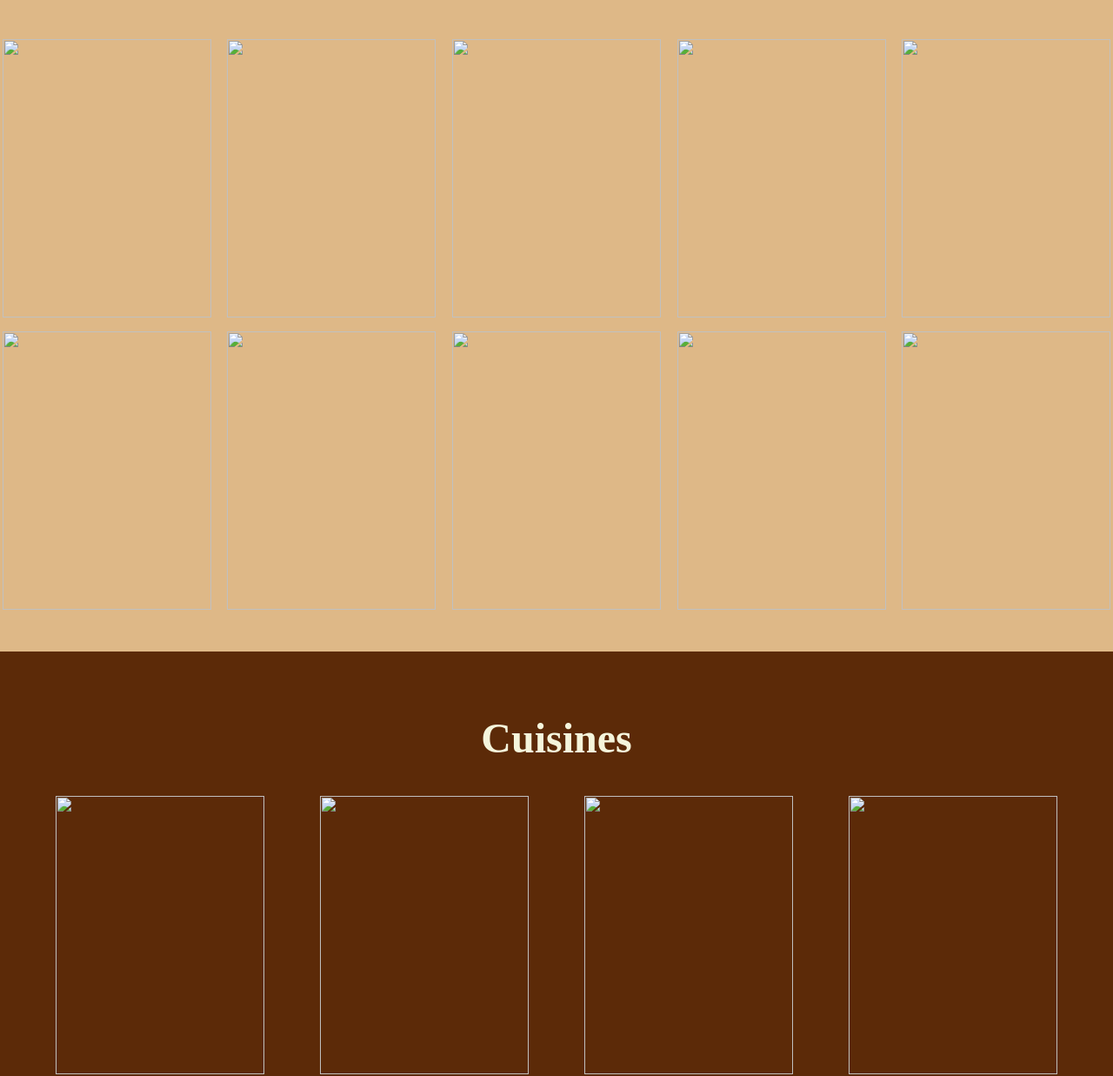
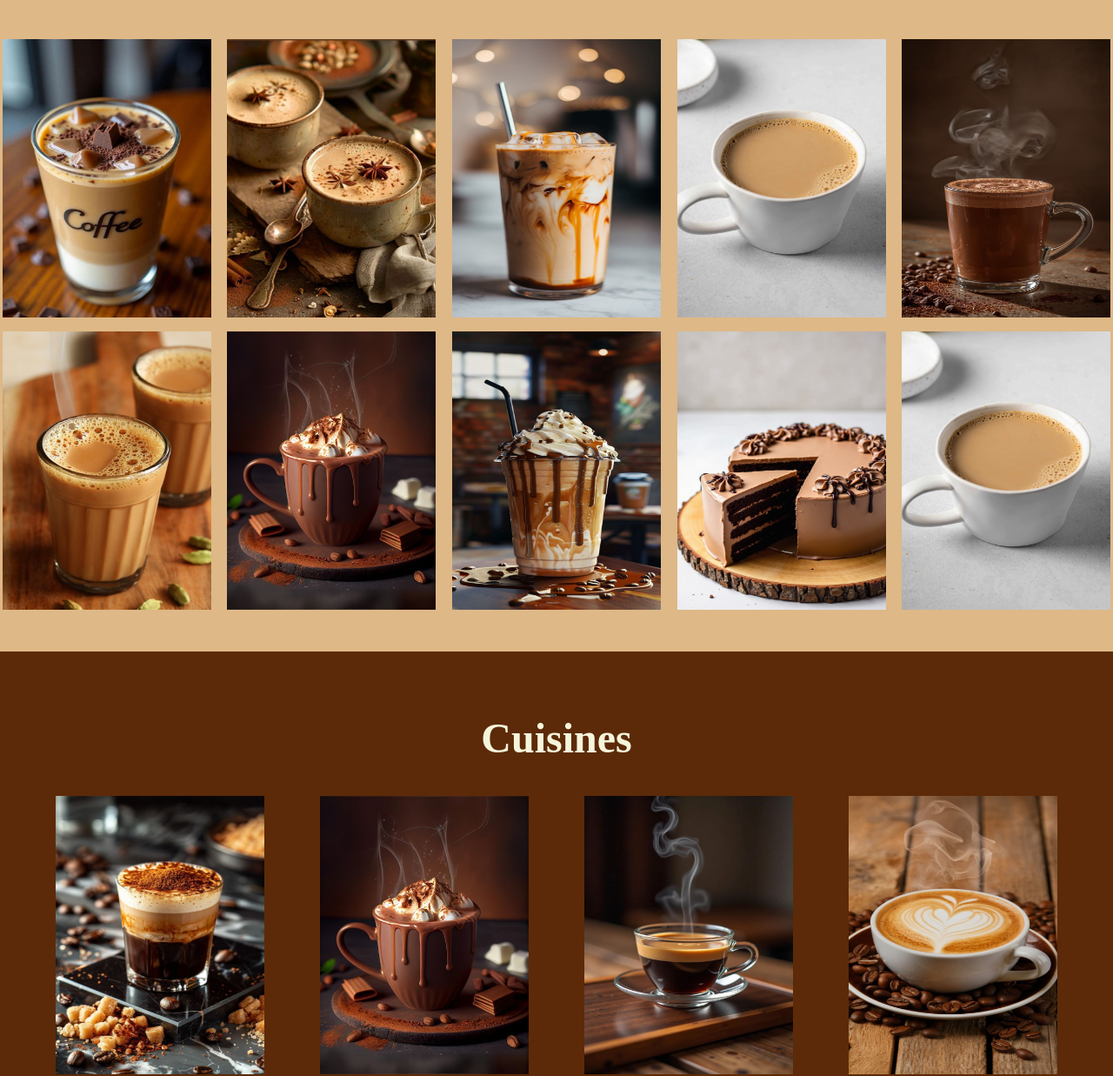
Before and after one commit to Daniella-fejiro/Coffee-website-, a plain HTML site: page index.html in a window 1280 px wide. Shown: the part 818-2055 px from the top of the page at 87% size. Drawn offline with Linux system fonts and the light colour scheme.

Commit message:
Fix HTML encoding issues and clean up markup

```diff
--- a/index.html
+++ b/index.html
@@ -38,32 +38,32 @@
         <div class="menu">
             <h2>La Galerie</h2>
             <div class="box">
-                <img src="Coffee/coffeb.jpg" alt="">
-                <img src="Coffee/coffec.jpg" alt="">
-                <img src="Coffee/coffeed.jpg" alt="">
-                <img src="Coffee/coffee.jpg" alt="">
-                <img src="Coffee/coffef.jpg" alt="">
-                <img src="Coffee/coffeeg.jpg" alt="">
-                <img src="Coffee/coffeeh.jpg" alt="">
-                <img src="Coffee/coffeei.jpg" alt="">
-                <img src="Coffee/coffea.jpg" alt="">
-                <img src="Coffee/coffee.jpg" alt="">
+                <img src="coffeb.jpg" alt="">
+                <img src="coffec.jpg" alt="">
+                <img src="coffeed.jpg" alt="">
+                <img src="coffee.jpg" alt="">
+                <img src="coffef.jpg" alt="">
+                <img src="coffeeg.jpg" alt="">
+                <img src="coffeeh.jpg" alt="">
+                <img src="coffeei.jpg" alt="">
+                <img src="coffea.jpg" alt="">
+                <img src="coffee.jpg" alt="">
             </div>
         </div>
         <div class="service">
             <h2>Cuisines</h2>
             <div class="box">
-                <div class="box1"><img src="Coffee/coffeej.jpg" alt=""><h3>Espresso Bar</h3><h4>$20.00</h4></div>
-                <div class="box1"><img src="Coffee/coffeeh.jpg" alt=""><h3>Milk Coffee</h3><h4>$25.00</h4></div>
-                <div class="box1"><img src="Coffee/coffeek.jpg" alt=""><h3>Iced Drinks</h3><h4>$20.00</h4></div>
-                <div class="box1"><img src="Coffee/coffeew.jpg" alt=""><h3>Lattes</h3><h4>$35.00</h4></div>
+                <div class="box1"><img src="coffeej.jpg" alt=""><h3>Espresso Bar</h3><h4>$20.00</h4></div>
+                <div class="box1"><img src="coffeeh.jpg" alt=""><h3>Milk Coffee</h3><h4>$25.00</h4></div>
+                <div class="box1"><img src="coffeek.jpg" alt=""><h3>Iced Drinks</h3><h4>$20.00</h4></div>
+                <div class="box1"><img src="coffeew.jpg" alt=""><h3>Lattes</h3><h4>$35.00</h4></div>
             </div>
         </div>
         <div class="chef">
                 <h2>Meet The Chefs</h2>
                 <div class="box">
-                <div class="chefbox"><img src="Coffee/chef2.jpg" alt=""><h3>Chef Louis Moka</h3></div>
-                <div class="chefbox"><img src="Coffee/chef1.jpg" alt=""><h3>Chef Elise Latte</h3></div>
+                <div class="chefbox"><img src="chef2.jpg" alt=""><h3>Chef Louis Moka</h3></div>
+                <div class="chefbox"><img src="chef1.jpg" alt=""><h3>Chef Elise Latte</h3></div>
         </div>
     </div>
 </body>
```
